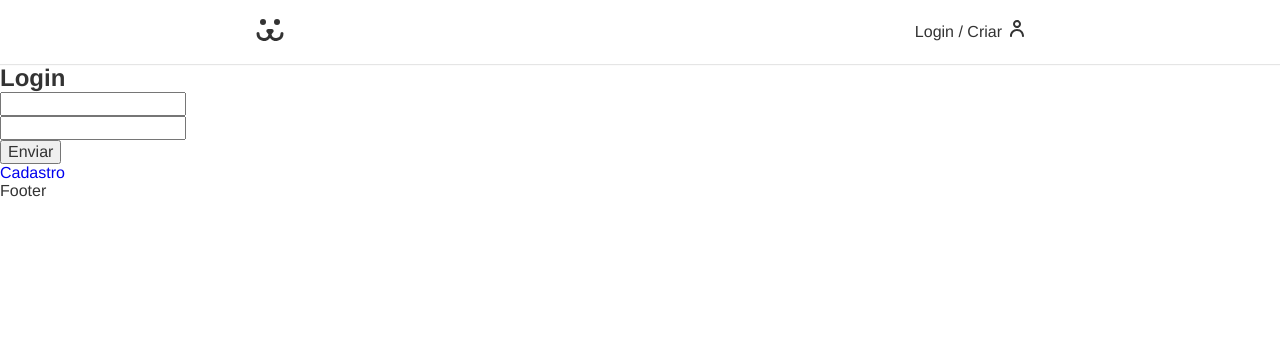
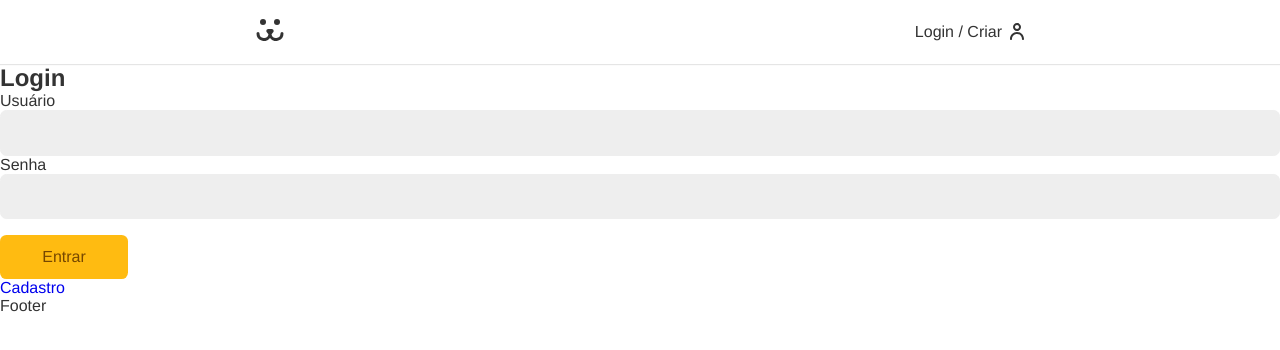
Before and after one commit to IlanVeras/dog, a React (Vite) app: page /login in a window 1280 px wide. Shown: the top 350 px of the page. Built offline with nearby package versions, Linux system fonts and the light colour scheme.

Commit message:
fetch com login

```diff
--- a/src/App.jsx
+++ b/src/App.jsx
@@ -6,6 +6,7 @@
 import "./App.css"
 import Header from "./Components/Header"
 import Footer from "./Components/Footer"
+import Api from "./api/Api"
 
 
 function App() {
--- /dev/null
+++ b/src/Components/Forms/Button.jsx
@@ -0,0 +1,12 @@
+import React from 'react';
+import styles from './Button.module.css';
+
+const Button = ({ children, ...props }) => {
+  return (
+    <button {...props} className={styles.button}>
+      {children}
+    </button>
+  );
+};
+
+export default Button;
--- /dev/null
+++ b/src/Components/Forms/Button.module.css
@@ -0,0 +1,25 @@
+.button{
+    font-size: 1rem;
+    font-family: var(--type-first);
+    cursor: pointer;
+    border: none;
+    border-radius: 0.4rem;
+    background-color: #fb1;
+    color: #764701;
+    min-width: 8rem;
+    padding: 0.8rem 1.2rem;
+    margin-top: 1rem;
+    box-sizing: border-box;
+    transition: 0.1s;
+}
+
+.button:hover,
+.button:focus{
+    outline: none;
+    box-shadow: 0 0 0 3px #fea, 0 0 0 4px #fb1;
+}
+
+.button:disabled{
+    opacity: 0.5rem;
+    cursor: wait;
+}
--- /dev/null
+++ b/src/Components/Forms/Input.jsx
@@ -0,0 +1,20 @@
+import React from "react"
+import styles from "./Input.module.css"
+
+export default function Input({label,type,name,value,setValue,onChange,error, onBlur}){
+    return (
+        <div className="wrapper">
+            <label htmlFor={name}>{label}</label>
+            <input
+            id={name}
+            name={name}
+            className={styles.input}
+            type={type}
+            value={value}
+            onChange={onChange}
+            onBlur={onBlur}
+            />
+            {error && <p className={styles.error}>{error}</p>}
+        </div>
+    )
+}
--- /dev/null
+++ b/src/Components/Forms/input.module.css
@@ -0,0 +1,35 @@
+.wrapper{
+   margin-bottom: 1rem;
+}
+
+.input{
+    border: 1px solid #eee;
+    display: block;
+    width: 100%;
+    font-size: 1rem;
+    padding: 0.8rem;
+    border-radius: 0.4rem;
+    background-color: #eee;
+    transition: 0.2s;
+}
+
+.input:focus,
+.input:hover{
+    outline: none;
+    border-color: #fb1;
+    background: white;
+    box-shadow: 0 0 0 3px #fea;
+}
+
+.label{
+    display: block;
+    font-size: 1rem;
+    line-height: 1;
+    padding-bottom: 0.5rem;
+}
+
+.error{
+    color: #f31;
+    font-size: 0.875rem;
+    margin-bottom: 0.25rem;
+}
--- a/src/Components/Header.module.css
+++ b/src/Components/Header.module.css
@@ -1,30 +1,30 @@
-.header{
+.header {
     box-shadow: 0px 1px 1px rgba(0, 0, 0, 0.1);
     position: fixed;
     width: 100%;
-    z-index: 1000;
-    background-color: white;
-    top: 0px
-}
+    z-index: 100;
+    background: white;
+    top: 0px;
+  }
 
-.nav{
+  .nav {
     display: flex;
     justify-content: space-between;
     align-items: center;
     height: 4rem;
-}
+  }
 
-.logo{
+  .logo {
     padding: 0.5rem 0;
-}
+  }
 
-.login{
+  .login {
     color: #333;
     display: flex;
     align-items: center;
-}
+  }
 
-.login::after{
+  .login::after {
     content: '';
     display: inline-block;
     width: 14px;
@@ -32,5 +32,5 @@
     background: url('../Assets/usuario.svg') no-repeat center center;
     margin-left: 0.5rem;
     position: relative;
-    top: -4px;
-}
+    top: -1px;
+  }
--- a/src/Components/Home.jsx
+++ b/src/Components/Home.jsx
@@ -1,9 +1,11 @@
 import React from "react";
+import UserPost from "../api/endpoints/UserPost";
+import Api from "../api/Api";
 
 export default function Home(){
     return(
         <div>
-            Home
+            <Api/>
         </div>
     )
 }
--- a/src/Components/Login/LoginForm.jsx
+++ b/src/Components/Login/LoginForm.jsx
@@ -1,38 +1,54 @@
 import React from "react"
 import { Link } from "react-router-dom"
+import Input from "../Forms/Input"
+import Button from "../Forms/Button"
+import useForm from "../../Hooks/useForm"
 
 export default function LoginForm(){
-    const [username,setUsername] = React.useState('')
-    const [password,setPassword] = React.useState('')
+    const username = useForm()
+    const password = useForm()
 
-    function handleSubmit(event){
-        event.preventDefault()
-        fetch("https://dogsapi.origamid.dev/json/jwt-auth/v1/token", {
-            method: "POST",
+
+    function handleSubmit(event) {
+        event.preventDefault();
+
+        if (username.validate() && password.validate()) {
+          fetch('https://dogsapi.origamid.dev/json/jwt-auth/v1/token', {
+            method: 'POST',
             headers: {
-                "Content-Type":"application/json",
+              'Content-Type': 'application/json',
             },
-            body: JSON.stringify({username,password})
-        }).then((response) => {
-            console.log(response)
-            return response.json()
-        }).then((json) => {
-            console.log(json)
-        })
+            body: JSON.stringify({
+                username: username.value,
+                password: password.value,
+            }),
+          })
+            .then((response) => {
+              console.log(response);
+              return response.json();
+            })
+            .then((json) => {
+              console.log(json);
+            });
+        }
     }
     return(
         <section>
             <h1>Login</h1>
             <form action="" onSubmit={(e) => handleSubmit(e)}>
-                <input
-                type="text"
-                value={username}
-                onChange={({target}) => setUsername(target.value)}/>
-                <input
-                type="text"
-                value={password}
-                onChange={({target}) => setPassword(target.value)}/>
-                <button type="submit">Enviar</button>
+                <Input
+                    label="Usuário"
+                    type="text"
+                    name="username"
+                    {...username}
+                />
+                <Input
+                    label="Senha"
+                    type="text"
+                    name="password"
+                    {...password}
+                />
+                <Button>Entrar</Button>
             </form>
             <Link to="/login/criar">Cadastro</Link>
         </section>
--- /dev/null
+++ b/src/Hooks/useForm.jsx
@@ -0,0 +1,44 @@
+import React from "react";
+
+
+const types = {
+    email: {
+        regex: /^(([^<>()[\]\\.,;:\s@"]+(\.[^<>()[\]\\.,;:\s@"]+)*)|(".+"))@((\[[0-9]{1,3}\.[0-9]{1,3}\.[0-9]{1,3}\.[0-9]{1,3}\])|(([a-zA-Z\-0-9]+\.)+[a-zA-Z]{2,}))$/,
+        message: "Preencha um email válido"
+    },
+}
+
+export default function useForm(type){
+    const [value,setValue] = React.useState('')
+    const [error,setError] = React.useState(null)
+
+    function validate(value) {
+      console.log(value)
+        if (type === false) return true;
+        if (value.length === 0) {
+          setError('Preencha um valor.');
+          return false;
+        } else if (types[type] && !types[type].regex.test(value)) {
+          setError(types[type].message);
+          return false;
+        } else {
+          setError(null);
+          return true;
+        }
+      }
+
+      function onChange({ target }) {
+        //caso exista um erro prévio ele irá sumir assim que a informação estiver sendo colocada
+        if (error) validate(target.value);
+        setValue(target.value);
+      }
+
+    return{
+        value,
+        setValue,
+        onChange,
+        error,
+        validate: () => validate(value),
+        onBlur: () => validate(value)
+    }
+}
```
